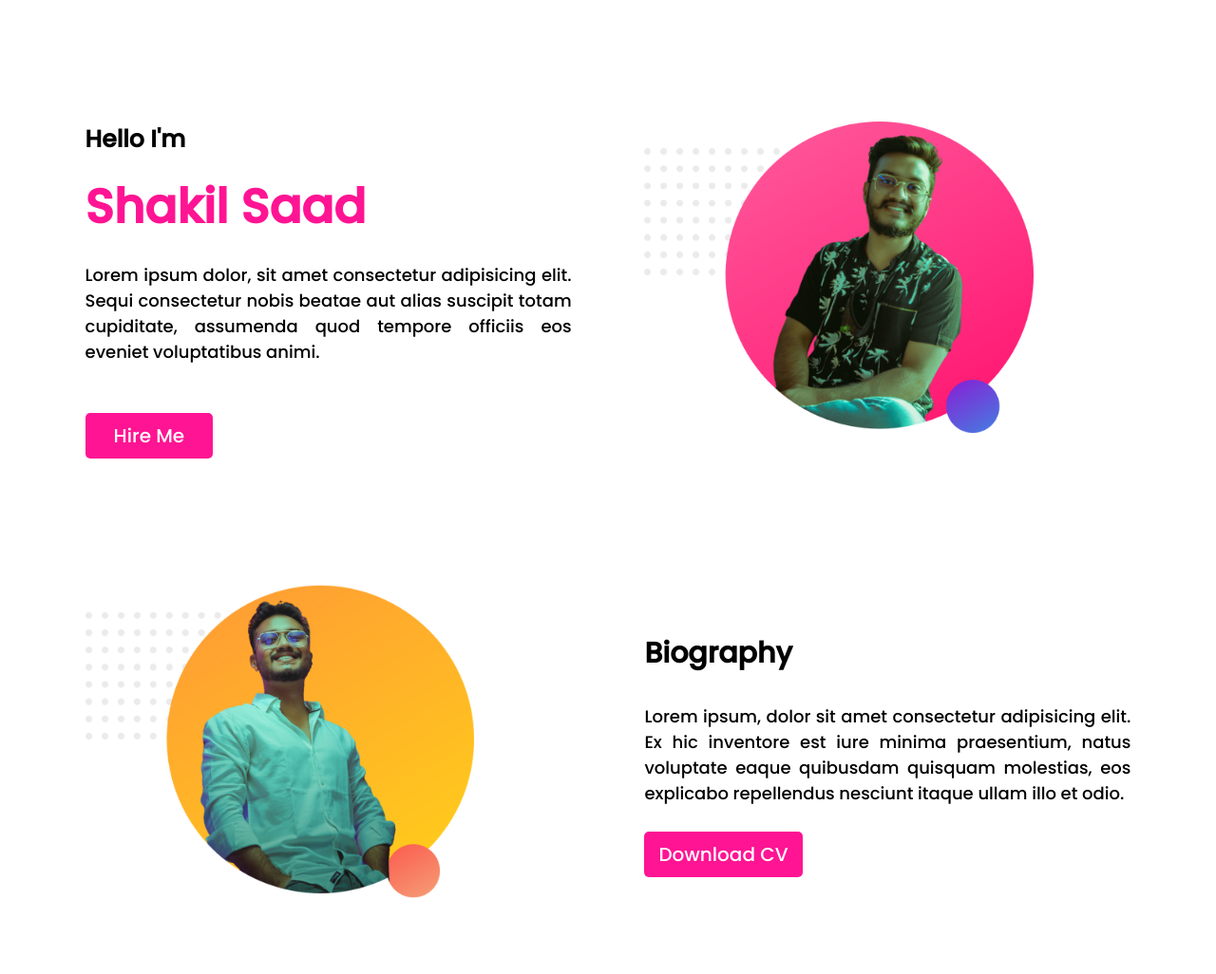
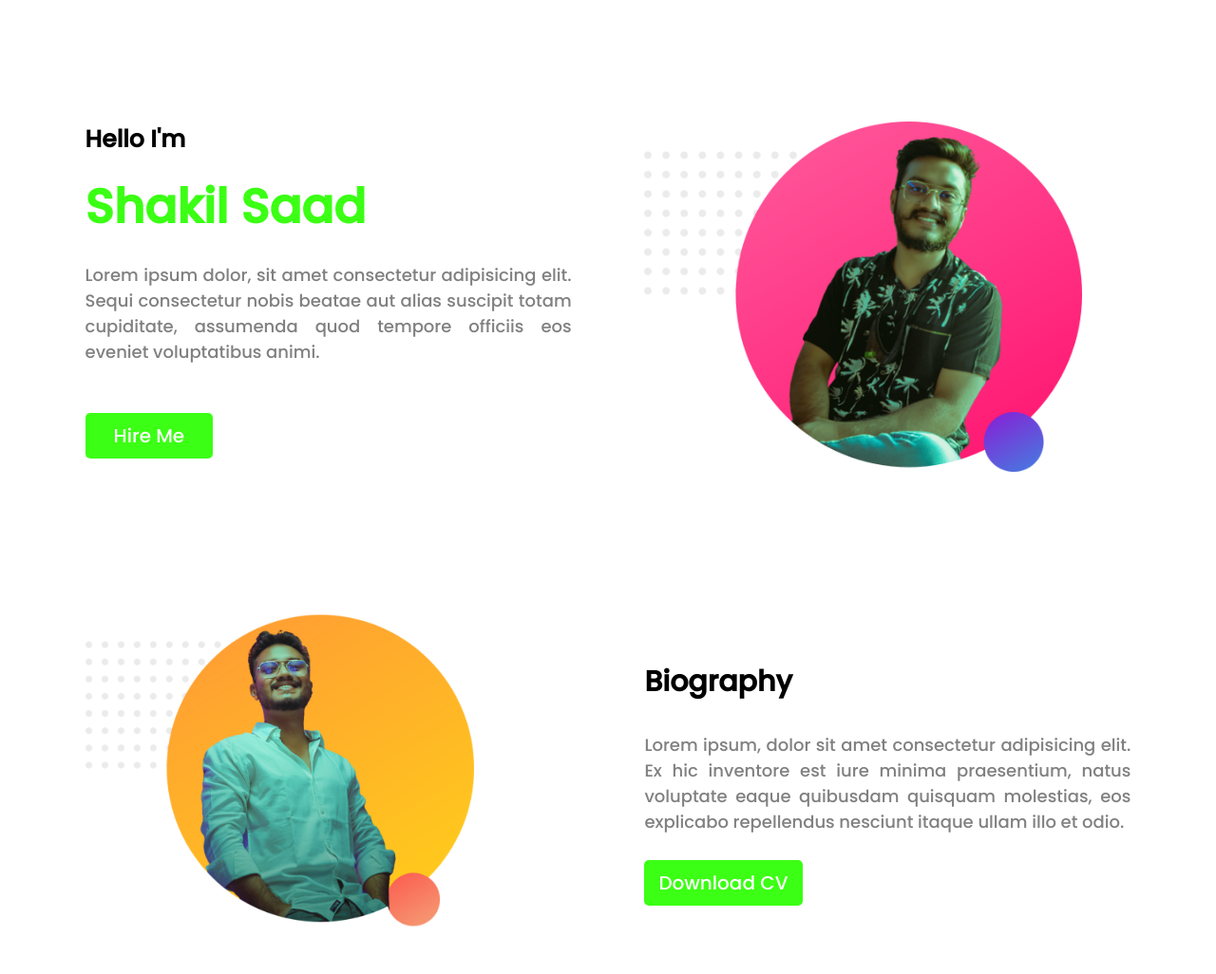
Before and after one commit to shakilsaad/Project2, a plain HTML site: page index.html in a window 1280 px wide. Shown: the top 1026 px of the page at 95% size. Drawn offline with Linux system fonts and the light colour scheme.

Commit message:
another push

```diff
--- a/style.css
+++ b/style.css
@@ -45,7 +45,7 @@ body{
     font-size: 50px;
     font-weight: bolder;
     margin-bottom: 20px;
-    color: deeppink;
+    color: #3bff14;
 }
 .left-section p{
     text-align: justify;
@@ -53,6 +53,7 @@ body{
     margin-bottom: 60px;
     width: 100%;
     height: auto;
+    color: gray;
 }
 
 .btn-down{
@@ -61,7 +62,7 @@ body{
 
 .btn-down a{
     text-decoration: none;
-    background-color: deeppink;
+    background-color: #3bff14;
     color: white;
     padding: 10px 30px;
     font-size: 20px;
@@ -74,13 +75,12 @@ body{
 .right-section{
     width: 40%;
     float: right;
-    height: 60%;
     padding-right: 7%;
     /* padding-top: 7% */
 }
 
 .right-section img{
-    width: 80%;
+    width: 90%;
 }
 
 
@@ -126,7 +126,7 @@ body{
 
 .link-button a{
     text-decoration: none;
-    background-color: deeppink;
+    background-color: #3bff14;
     color: white;
     padding: 10px 15px;
     font-size: 20px;
@@ -144,6 +144,7 @@ body{
     padding-top: 30px;
     width: 100%;
     height: auto;
+    color: gray;
 }
 
 
@@ -180,11 +181,12 @@ body{
     text-align: center;
     padding-top: 15px;
     font-size: 18px;
+    color: gray;
 }
 
 .last-part {
     width: 700px;
-    background-color: deeppink;
+    background-color: #3bff14;
     border-radius: 10px;
     padding: 40px;
     margin: 0 auto;
@@ -193,12 +195,12 @@ body{
 
 .last-part h6{
     text-align: center;
-    color: white;
+    color: black;
     padding-top: 20px;
 }
 .last-part h3{
     text-align: center;
-    color: white;
+    color: black;
     padding-top: 20px;
 }
 
```
